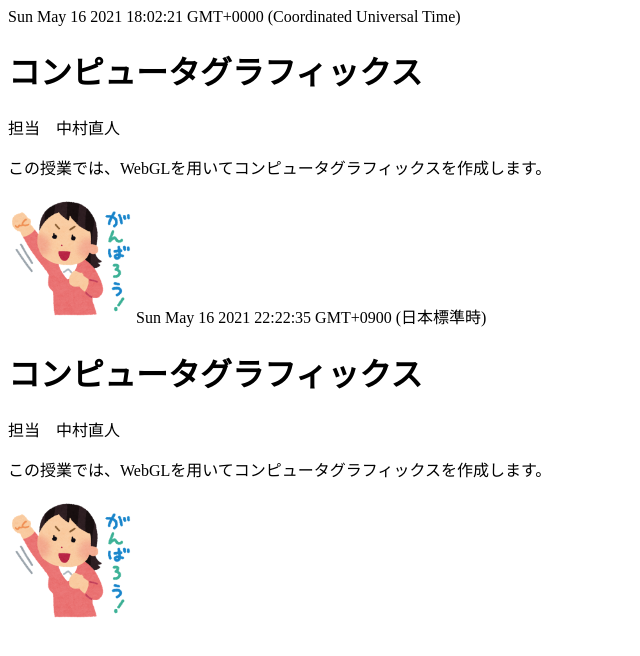
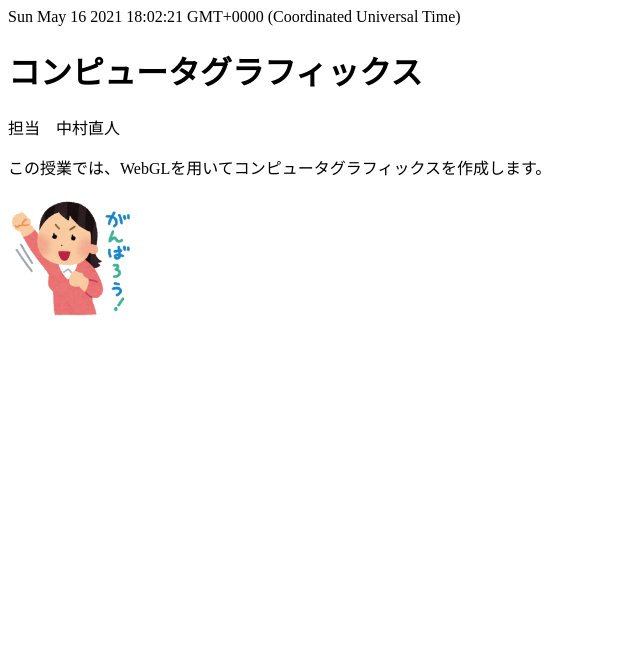
Before and after one commit to kanauchi-fumiya/kanauchi-fumiya.github.io, a plain HTML site: page sample1.html in a window 1280 px wide. Shown: the whole page, without its empty margins (0-640 px from the left). Drawn offline with Linux system fonts and the light colour scheme.

Commit message:
Update sample1.html

```diff
--- a/sample1.html
+++ b/sample1.html
@@ -14,9 +14,7 @@
         var image = new Image(128,128); //image オブジェクトの作成
         image.src = "ganba.png"; //imageのソースの指定
         document.body.appendChild(image); //imageをDOM要素に組み込む
-    </script>Sun May 16 2021 22:22:35 GMT+0900 (日本標準時)<h1>コンピュータグラフィックス</h1><p>担当　中村直人</p><p>この授業では、WebGLを用いてコンピュータグラフィックスを作成します。</p><img width="128" height="128" src="ganba.png">
-
-
+    </script>
 
 
 </body></html>
```
